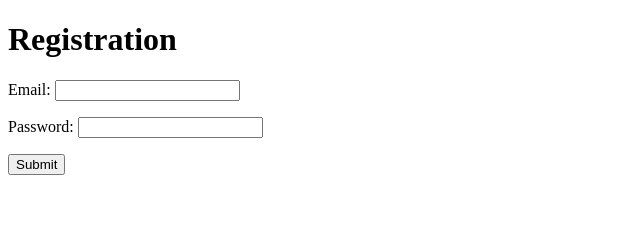
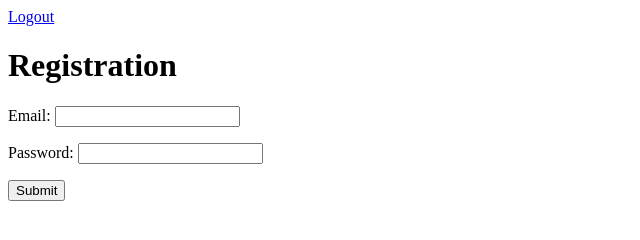
Before and after one commit to itzedu/git-demo, a plain HTML site: page index.html in a window 1280 px wide. Shown: the whole page, without its empty margins (0-640 px from the left). Drawn offline with Linux system fonts and the light colour scheme.

Commit message:
finish logout

```diff
--- a/index.html
+++ b/index.html
@@ -7,6 +7,7 @@
     <title>Document</title>
 </head>
 <body>
+    <a href="#">Logout</a>
     <h1>Registration</h1>
     <form action="">
         <p>
```
